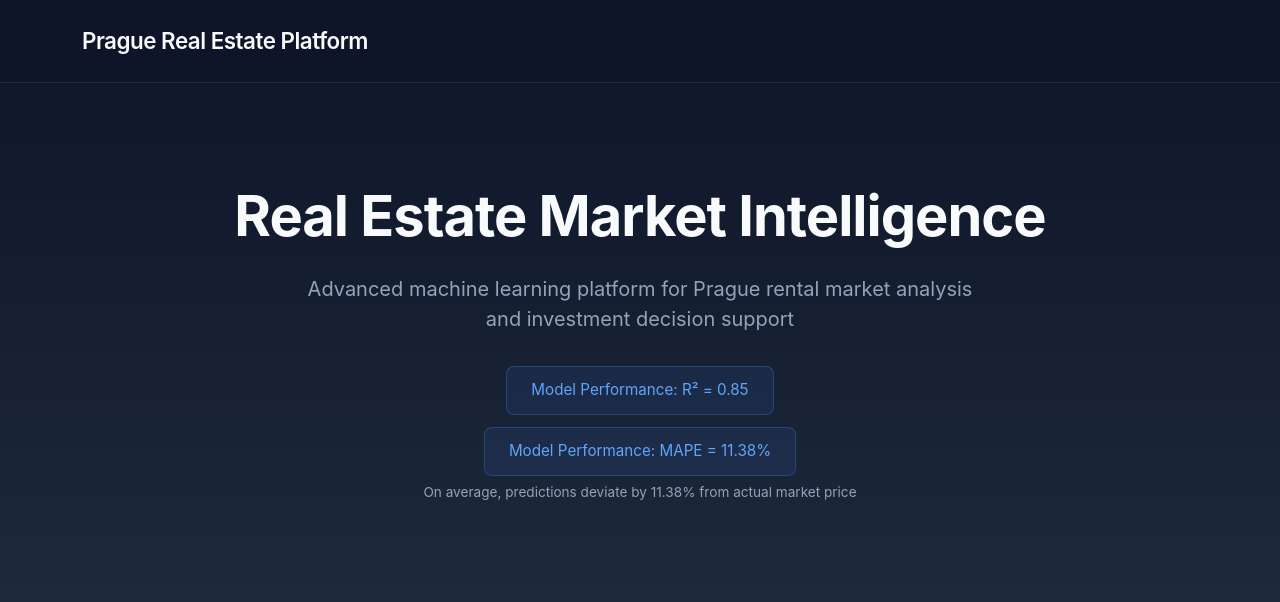
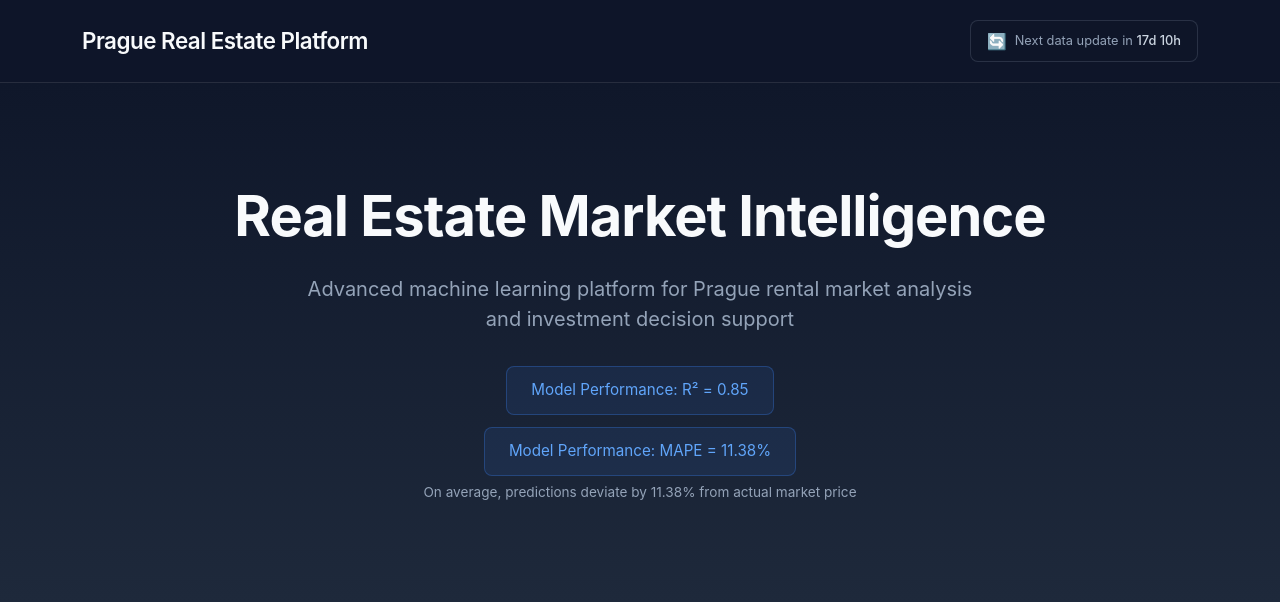
Before and after one commit to KarimAbdr/Prague-RealEstate-FullStack, a FastAPI app: page / in a window 1280 px wide. Shown: the top 602 px of the page. Run offline with FastAPI, Linux system fonts and the light colour scheme.

Commit message:
crontab added

```diff
--- a/src/parsers/data_cleaning.py
+++ b/src/parsers/data_cleaning.py
@@ -150,7 +150,7 @@ def save_to_database(df: pd.DataFrame, listing_type: str):
 
     session.close()
 
-    print(f"   💾 Сохранено: {saved_count}, пропущено (дубликаты): {skipped_count}")
+    print(f"   💾 Saved: {saved_count}, skipped bcs of dublicates: {skipped_count}")
 
 
 def run_cleaning():
--- a/src/templates/main.html
+++ b/src/templates/main.html
@@ -24,6 +24,27 @@
             color: #f8fafc;
             letter-spacing: -0.5px;
         }
+
+        .next-update-badge {
+            display: inline-flex;
+            align-items: center;
+            gap: 8px;
+            background: rgba(15, 23, 42, 0.6);
+            border: 1px solid rgba(148, 163, 184, 0.2);
+            padding: 8px 16px;
+            border-radius: 8px;
+            font-size: 0.8rem;
+            color: #94a3b8;
+            margin-left: auto;
+        }
+        .next-update-badge .icon {
+            font-size: 1rem;
+        }
+        .next-update-badge .time {
+            color: #cbd5e1;
+            font-weight: 500;
+        }
+
         .hero {
             background: linear-gradient(180deg, #0f172a 0%, #1e293b 100%);
             padding: 100px 0;
@@ -156,7 +177,13 @@
 <body>
     <nav class="navbar">
         <div class="container">
-            <span class="navbar-brand">Prague Real Estate Platform</span>
+            <div style="display: flex; align-items: center; width: 100%;">
+                <span class="navbar-brand">Prague Real Estate Platform</span>
+                <div class="next-update-badge">
+                    <span class="icon">🔄</span>
+                    <span>Next data update in <span class="time" id="countdown">calculating...</span></span>
+                </div>
+            </div>
         </div>
     </nav>
 
@@ -234,5 +261,40 @@
             Prague Real Estate Analytics Platform &copy; 2026
         </div>
     </footer>
+
+    <script>
+        function updateCountdown() {
+            const now = new Date();
+
+            // Следующее 1-е число месяца в 3:00
+            let nextUpdate = new Date(now.getFullYear(), now.getMonth() + 1, 1, 3, 0, 0);
+
+            // Если сейчас уже после 1-го числа 3:00, берём следующий месяц
+            if (now > nextUpdate) {
+                nextUpdate = new Date(now.getFullYear(), now.getMonth() + 2, 1, 3, 0, 0);
+            }
+
+            const diff = nextUpdate - now;
+
+            const days = Math.floor(diff / (1000 * 60 * 60 * 24));
+            const hours = Math.floor((diff % (1000 * 60 * 60 * 24)) / (1000 * 60 * 60));
+            const minutes = Math.floor((diff % (1000 * 60 * 60)) / (1000 * 60));
+
+            let timeString = '';
+            if (days > 0) {
+                timeString = `${days}d ${hours}h`;
+            } else if (hours > 0) {
+                timeString = `${hours}h ${minutes}m`;
+            } else {
+                timeString = `${minutes}m`;
+            }
+
+            document.getElementById('countdown').textContent = timeString;
+        }
+
+        // Обновляем каждую минуту
+        updateCountdown();
+        setInterval(updateCountdown, 60000);
+    </script>
 </body>
 </html>
```
Also changed, not shown: src/tasks/monthly_update.py (added, +28 -0 lines), 2 other files.
